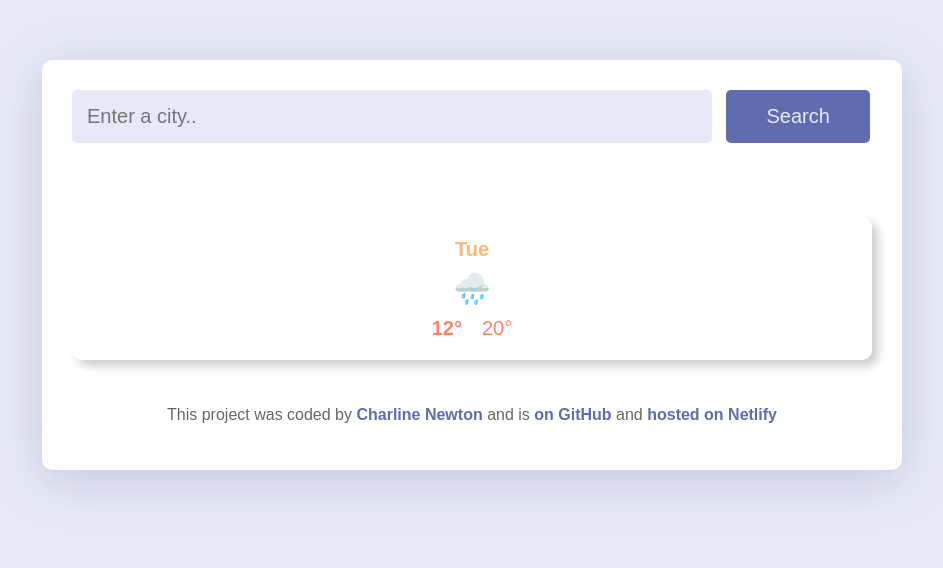
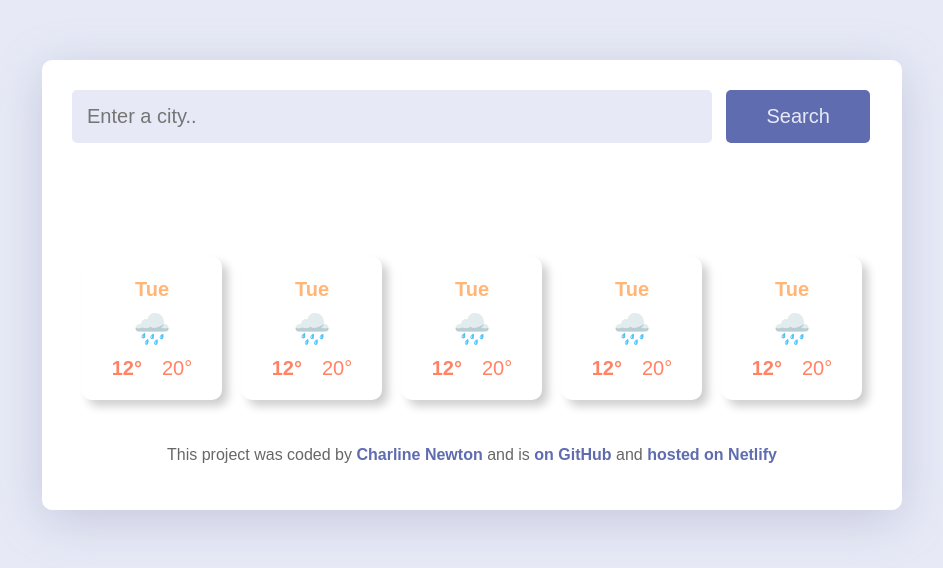
Before and after one commit to ckn444/Weather_App_ckn, a plain HTML site: page index.html in a window 1280 px wide. Shown: the whole page, without its empty margins (168-1111 px from the left). Drawn offline with nearby package versions, Linux system fonts and the light colour scheme; a web font is replaced by a local one.

Commit message:
styling of forecast

```diff
--- a/index.html
+++ b/index.html
@@ -59,6 +59,38 @@
               <div class="weather-forecast-temp">20°</div>
             </div>
           </div>
+          <div class="weather-forecast-day">
+            <div class="weather-forecast-date">Tue</div>
+            <div class="weather-forecast-icon">🌧️</div>
+            <div class="weather-forecast-temps">
+              <div class="weather-forecast-temp"><strong>12°</strong></div>
+              <div class="weather-forecast-temp">20°</div>
+            </div>
+          </div>
+          <div class="weather-forecast-day">
+            <div class="weather-forecast-date">Tue</div>
+            <div class="weather-forecast-icon">🌧️</div>
+            <div class="weather-forecast-temps">
+              <div class="weather-forecast-temp"><strong>12°</strong></div>
+              <div class="weather-forecast-temp">20°</div>
+            </div>
+          </div>
+          <div class="weather-forecast-day">
+            <div class="weather-forecast-date">Tue</div>
+            <div class="weather-forecast-icon">🌧️</div>
+            <div class="weather-forecast-temps">
+              <div class="weather-forecast-temp"><strong>12°</strong></div>
+              <div class="weather-forecast-temp">20°</div>
+            </div>
+          </div>
+          <div class="weather-forecast-day">
+            <div class="weather-forecast-date">Tue</div>
+            <div class="weather-forecast-icon">🌧️</div>
+            <div class="weather-forecast-temps">
+              <div class="weather-forecast-temp"><strong>12°</strong></div>
+              <div class="weather-forecast-temp">20°</div>
+            </div>
+          </div>
         </div>
       </main>
 
--- a/src/style.css
+++ b/src/style.css
@@ -103,6 +103,12 @@ a {
 }
 
 .weather-forecast {
+  display: flex;
+  justify-content: space-around;
+  margin-top: 40px;
+}
+
+.weather-forecast-day {
   border-radius: 10px;
   box-shadow: -6px -6px 10px hsla(0, 0%, 100%, 0.8),
     6px 6px 10px rgba(0, 0, 0, 0.2);
```
